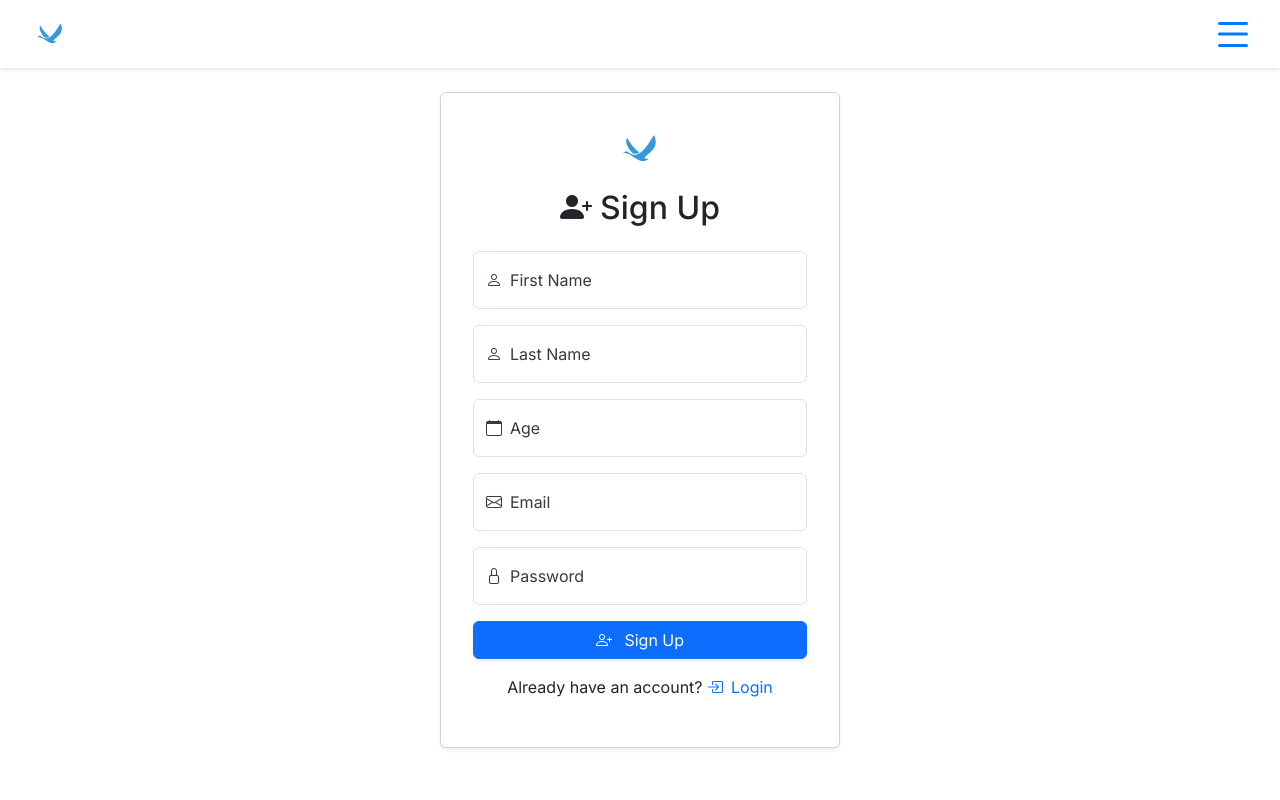
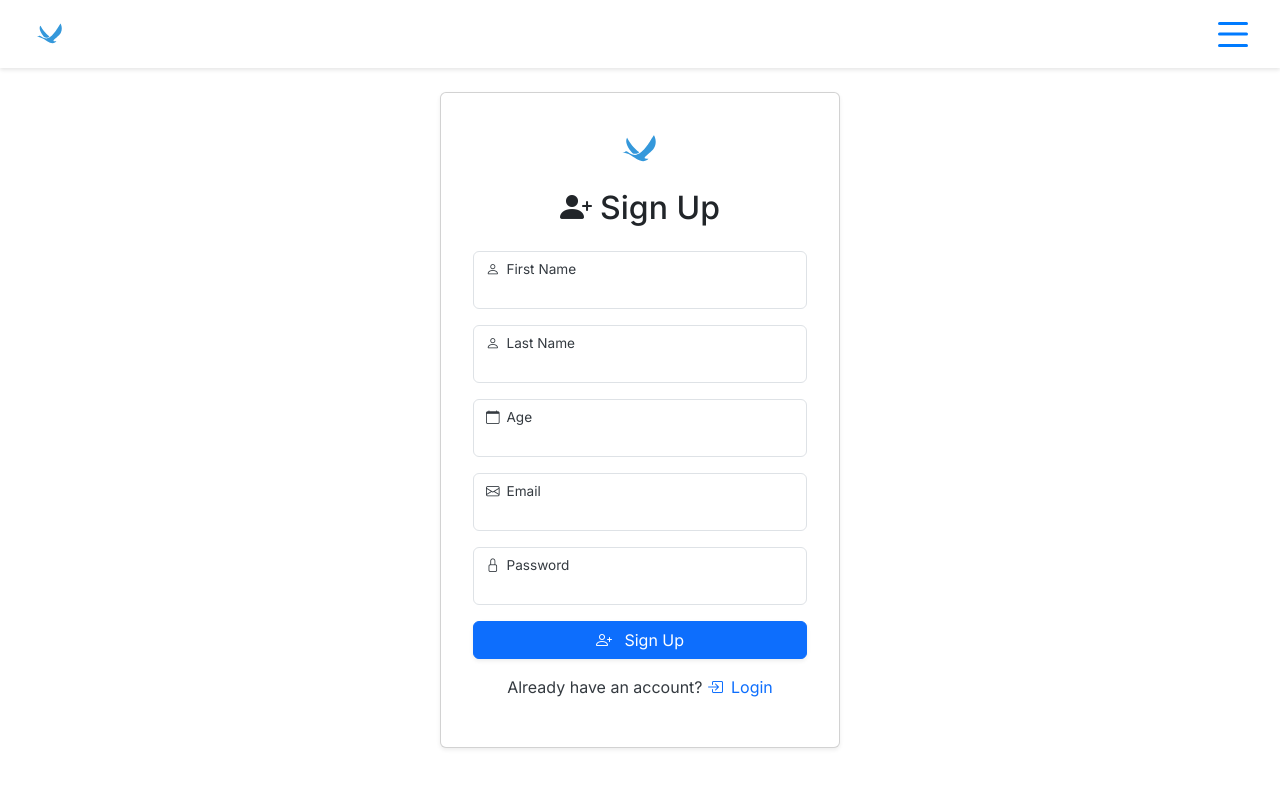
Before and after one commit to groovyrey/nextapp, a Next.js app: page /signup in a window 1280 px wide. Shown: the top 800 px of the page. Built offline with nearby package versions, Linux system fonts and the light colour scheme; no server answers.

Commit message:
FinalThemeUpdate

```diff
--- a/src/app/globals.css
+++ b/src/app/globals.css
@@ -1,4 +1,5 @@
 /* globals.css */
+@import url("https://cdn.jsdelivr.net/npm/bootstrap@5.3.3/dist/css/bootstrap.min.css");
 @import url("https://cdn.jsdelivr.net/npm/bootstrap-icons@1.10.5/font/bootstrap-icons.css");
 
 @import url('https://fonts.googleapis.com/css2?family=Inter:wght@300;400;500;600;700&display=swap');
@@ -33,23 +34,23 @@
 }
 
 [data-theme='dark'] {
-  --primary-color: #e94560;
-  --primary-rgb: 233, 69, 96;
-  --secondary-color: #533483;
-  --accent-color: #0f3460;
-  --background-color: #1a1a2e;
-  --text-color: #e0e0e0;
-  --light-text-color: #a0a0a0;
-  --card-background-color: #16213e;
-  --card-border-color: #0f3460;
-  --box-shadow: 0 4px 8px rgba(0, 0, 0, 0.2);
-  --box-shadow-hover: 0 8px 16px rgba(0, 0, 0, 0.4);
-  --navbar-background-color: #16213e;
-  --chat-background-color: #1a1a2e;
-  --my-message-gradient-start: #e94560;
-  --my-message-gradient-end: #b42a43;
-  --other-message-gradient-start: #2c3e50;
-  --other-message-gradient-end: #233140;
+  --primary-color: #007bff;
+  --primary-rgb: 0, 123, 255;
+  --secondary-color: #6c757d;
+  --accent-color: #444444; /* Medium Dark Grey */
+  --background-color: #111111; /* Slightly Lighter Black */
+  --text-color: #f0f0f0; /* Off-white */
+  --light-text-color: #cccccc; /* Light Grey */
+  --card-background-color: #222222; /* Lighter Almost Black */
+  --card-border-color: #333333; /* Lighter Darker Grey */
+  --box-shadow: 0 4px 8px rgba(0, 0, 0, 0.5);
+  --box-shadow-hover: 0 8px 16px rgba(0, 0, 0, 0.8);
+  --navbar-background-color: #111111; /* Slightly Lighter Black */
+  --chat-background-color: #1a1a1a; /* Lighter Very Dark Grey */
+  --my-message-gradient-start: #333333; /* Dark Grey */
+  --my-message-gradient-end: #1a1a1a; /* Very Dark Grey */
+  --other-message-gradient-start: #222222; /* Darker Grey */
+  --other-message-gradient-end: #000000; /* Pure Black */
 }
 
 html,
@@ -72,6 +73,10 @@ h1, h2, h3, h4, h5, h6 {
   color: var(--text-color);
   font-weight: 500;
   margin-bottom: 0.25rem;
+}
+
+p {
+  color: var(--text-color);
 }
 
 .card-title {
@@ -183,11 +188,12 @@ input[type="file"]:focus {
   border-color: var(--primary-color);
   box-shadow: 0 0 0 0.2rem rgba(var(--primary-rgb), 0.25);
   outline: none;
+  background-color: var(--card-background-color) !important;
+  color: var(--text-color) !important;
 }
 
-.form-control::placeholder {
-  color: var(--light-text-color);
-  opacity: 1; /* Firefox adds a lower opacity to placeholders by default */
+.form-floating > label {
+  color: var(--text-color) !important;
 }
 
 label {
--- a/src/app/login/page.js
+++ b/src/app/login/page.js
@@ -61,11 +61,11 @@ export default function LoginPage() {
           </div>
 
           <div className="form-floating mb-3">
-            <input type="email" className="form-control" id="emailInput" placeholder="Email" onChange={e => setEmail(e.target.value)} onKeyDown={e => { if (e.key === 'Enter') handleLogin(); }} />
+            <input type="email" className="form-control" id="emailInput" onChange={e => setEmail(e.target.value)} onKeyDown={e => { if (e.key === 'Enter') handleLogin(); }} />
             <label htmlFor="emailInput"><i className="bi bi-envelope me-2"></i>Email</label>
           </div>
           <div className="form-floating mb-3">
-            <input type="password" className="form-control" id="passwordInput" placeholder="Password" onChange={e => setPassword(e.target.value)} onKeyDown={e => { if (e.key === 'Enter') handleLogin(); }} />
+            <input type="password" className="form-control" id="passwordInput" onChange={e => setPassword(e.target.value)} onKeyDown={e => { if (e.key === 'Enter') handleLogin(); }} />
             <label htmlFor="passwordInput"><i className="bi bi-lock me-2"></i>Password</label>
           </div>
           <div className="d-grid gap-2">
--- a/src/app/signup/page.js
+++ b/src/app/signup/page.js
@@ -98,23 +98,23 @@ export default function SignupPage() {
           </div>
 
           <div className="form-floating mb-3">
-            <input type="text" className="form-control" id="firstNameInput" placeholder="First Name" onChange={e => setFirstName(e.target.value)} />
+            <input type="text" className="form-control" id="firstNameInput" onChange={e => setFirstName(e.target.value)} />
             <label htmlFor="firstNameInput"><i className="bi bi-person me-2"></i>First Name</label>
           </div>
           <div className="form-floating mb-3">
-            <input type="text" className="form-control" id="lastNameInput" placeholder="Last Name" onChange={e => setLastName(e.target.value)} />
+            <input type="text" className="form-control" id="lastNameInput" onChange={e => setLastName(e.target.value)} />
             <label htmlFor="lastNameInput"><i className="bi bi-person me-2"></i>Last Name</label>
           </div>
           <div className="form-floating mb-3">
-            <input type="number" className="form-control" id="ageInput" placeholder="Age" onChange={e => setAge(e.target.value)} />
+            <input type="number" className="form-control" id="ageInput" onChange={e => setAge(e.target.value)} />
             <label htmlFor="ageInput"><i className="bi bi-calendar me-2"></i>Age</label>
           </div>
           <div className="form-floating mb-3">
-            <input type="email" className="form-control" id="emailInput" placeholder="Email" onChange={e => setEmail(e.target.value)} />
+            <input type="email" className="form-control" id="emailInput" onChange={e => setEmail(e.target.value)} />
             <label htmlFor="emailInput"><i className="bi bi-envelope me-2"></i>Email</label>
           </div>
           <div className="form-floating mb-3">
-            <input type="password" className="form-control" id="passwordInput" placeholder="Password" onChange={e => setPassword(e.target.value)} />
+            <input type="password" className="form-control" id="passwordInput" onChange={e => setPassword(e.target.value)} />
             <label htmlFor="passwordInput"><i className="bi bi-lock me-2"></i>Password</label>
           </div>
           <div className="d-grid gap-2">
```
